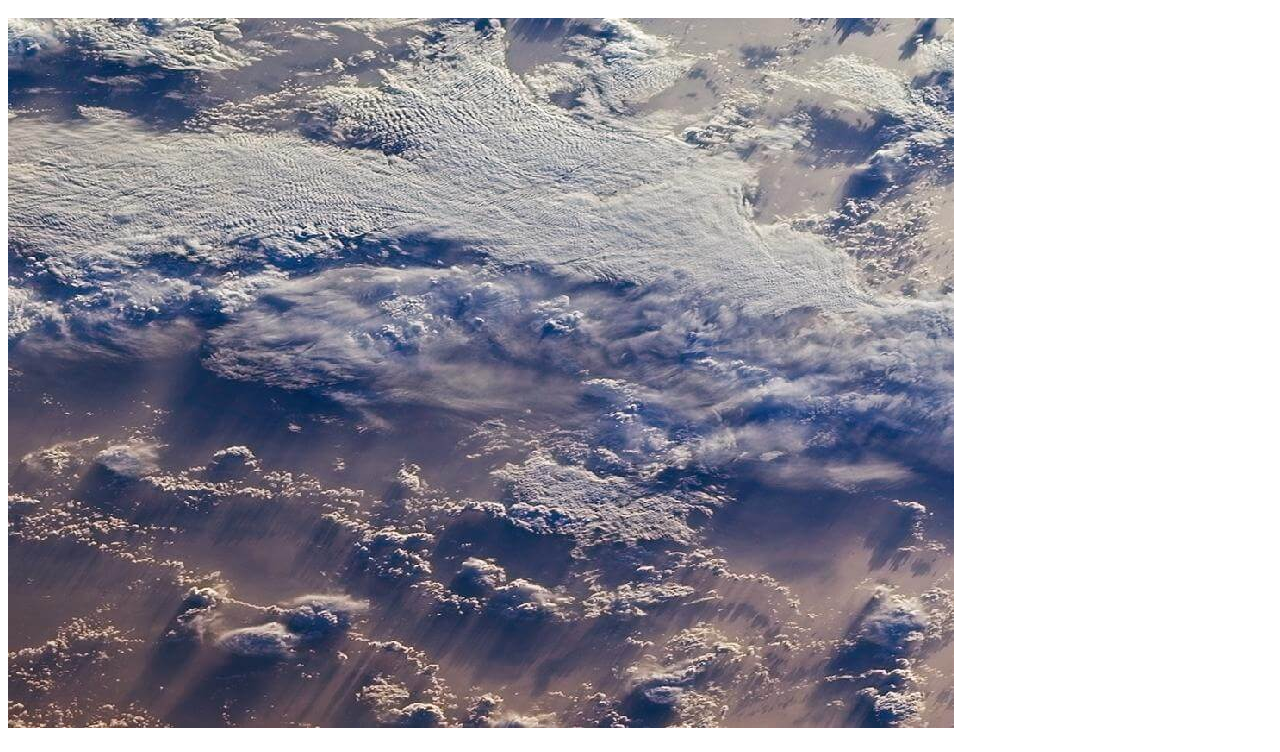
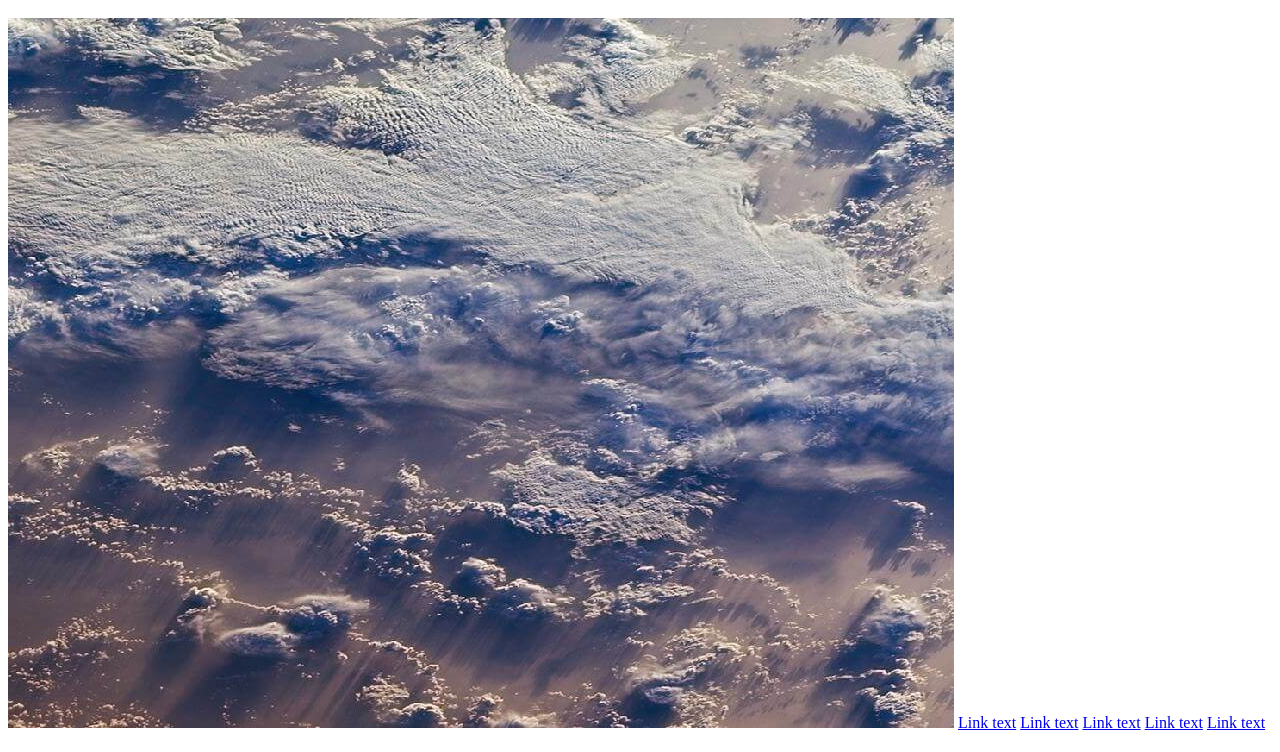
Before and after one commit to lauravalencia773/lauravalencia773.github.io, a plain HTML site: page EchoHarmony/home.html in a window 1280 px wide. Shown: the part 48-800 px from the top of the page. Drawn offline with Linux system fonts and the light colour scheme.

Commit message:
EchoHarmony

```diff
--- a/EchoHarmony/home.html
+++ b/EchoHarmony/home.html
@@ -12,6 +12,16 @@
 
 		<img src="clouds.jpg">
 
+		<a href="Live.html">Link text</a>
+
+		<a href="Merch.html">Link text</a>
+
+		<a href="Events.html">Link text</a>
+
+		<a href="music.html">Link text</a>
+
+		<a href="New.html">Link text</a>
+
 	</body>
 
 
```
